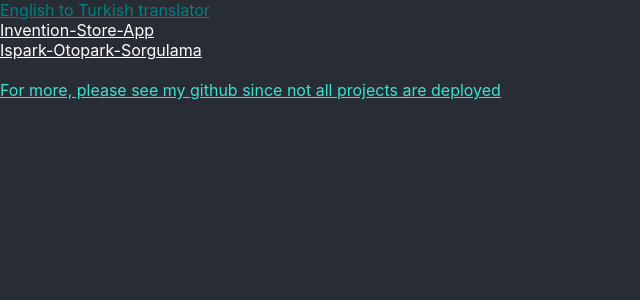
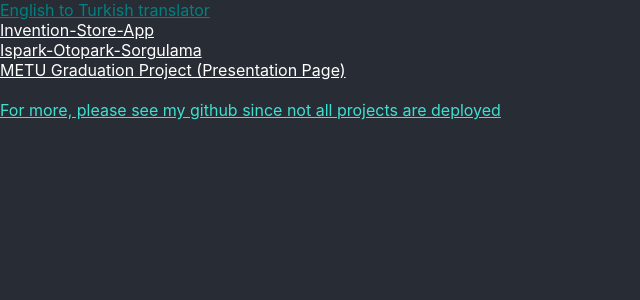
Before and after one commit to bilalozlu/homepage, a React (Create React App) app: page /projects in a window 1280 px wide. Shown: the top 300 px of the page, without its empty margins (0-640 px from the left). Built offline with nearby package versions, Linux system fonts and the light colour scheme.

Commit message:
new project title added

```diff
--- a/src/projects.js
+++ b/src/projects.js
@@ -6,6 +6,7 @@
         <a className='projectLink' href="https://translator.bilalozlu.com/">English to Turkish translator</a>
         <a className='projectLink' href="https://bilals-invention-store.herokuapp.com">Invention-Store-App</a>
         <a className='projectLink' href="https://bilals-park-space.herokuapp.com/">Ispark-Otopark-Sorgulama</a>
+        <a className='projectLink' href="https://senior.ceng.metu.edu.tr/">METU Graduation Project (Presentation Page)</a>
         <a className='githubLink' href="https://github.com/bilalozlu"> For more, please see my github since not all projects are deployed</a>
     </div>
   );
```
